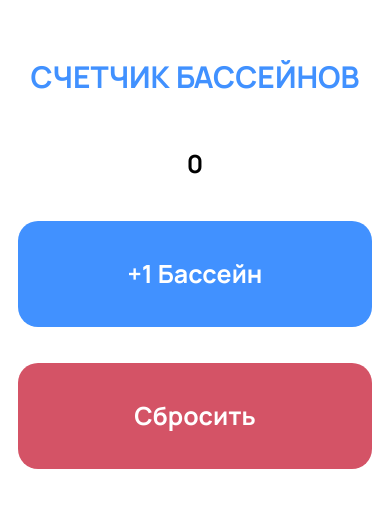
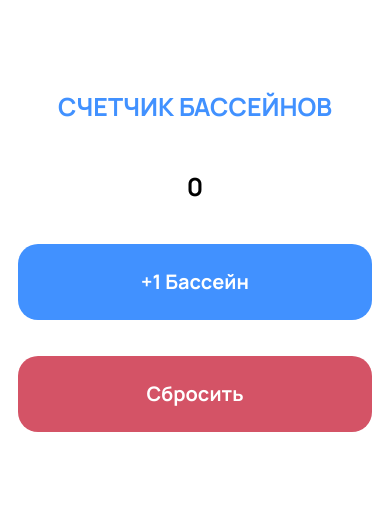
Before and after one commit to DennyMaverick/Couner_App, a plain HTML site: page index.html in a window 390 px wide. Shown: the part 178-686 px from the top of the page. Drawn offline with Linux system fonts and the light colour scheme.

Commit message:
Адаптив

```diff
--- a/style.css
+++ b/style.css
@@ -31,16 +31,21 @@ body {
 .btn {
   cursor: pointer;
   border: 2px solid transparent;
+  outline: none;
   font-family: inherit;
   font-weight: 700;
   font-size: 32px;
-  line-height: 100px;
+  line-height: 70px;
   width: 500px;
   color: #fff;
   /* padding: 28px 163px; */
   border-radius: 20px;
   transition: border 0.3s linear, color 0.3s linear,
     background-color 0.3s linear;
+}
+
+.btn:active {
+  outline: none;
 }
 
 .btn--counter {
@@ -88,4 +93,13 @@ body {
   .counter {
     font-size: 25px;
   }
+
+  .counter__title {
+    font-size: 25px;
+  }
+
+  .btn {
+    font-size: 20px;
+    line-height: 70px;
+  }
 }
```
